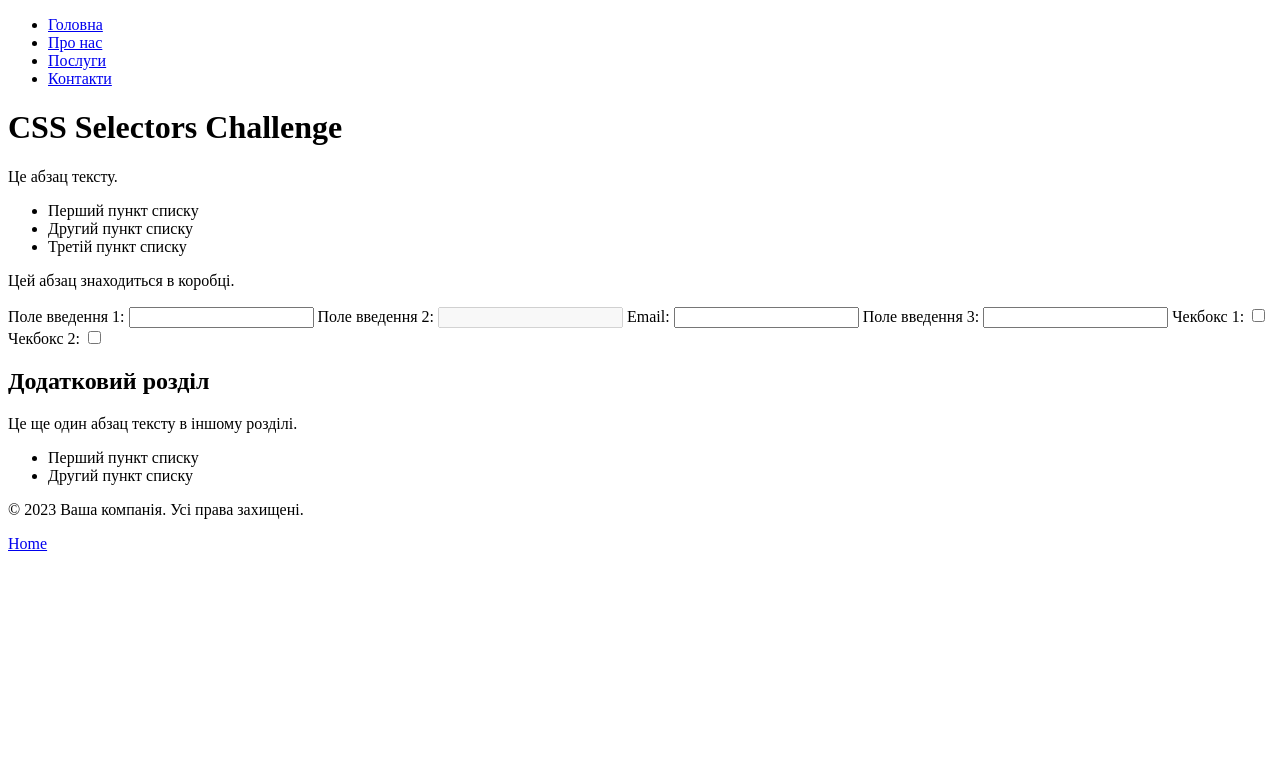
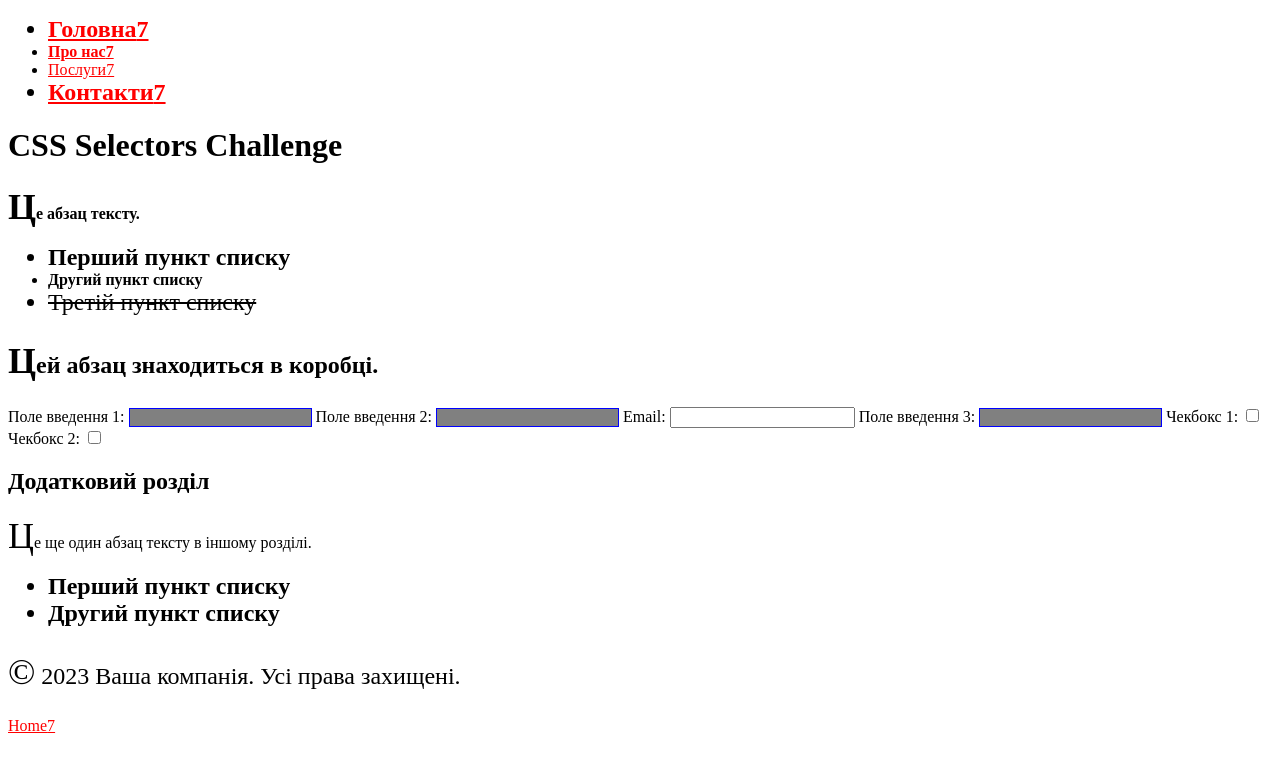
Before and after one commit to cinurri/web-design, a plain HTML site: page labs/lab2/lab2.html in a window 1280 px wide. Drawn offline with Linux system fonts and the light colour scheme.

Commit message:
lab2 done

```diff
--- a/labs/lab2/lab2.css
+++ b/labs/lab2/lab2.css
@@ -0,0 +1,64 @@
+li:first-child {
+    font-weight: bold;
+}
+
+a:last-child {
+    color: red;
+}
+
+input:disabled {
+    background-color: gray;
+}
+
+div > p {
+    font-weight: bold;
+}
+
+[href^="https"] {
+    color: green;
+}
+
+input[type="text"] {
+    border: 1px solid blue;
+}
+
+li:first-child,
+li:last-child {
+    font-size: 24px;
+}
+
+div p {
+    font-size: 16px;
+}
+
+input:checked {
+    background-color: lightblue;
+}
+
+li > a {
+    text-decoration: underline;
+}
+
+li:nth-child(even) {
+    font-weight: bold;
+}
+
+input[type="text"]:not(:disabled) {
+    background-color: gray;
+}
+
+p:first-child {
+    font-size: 24px;
+}
+
+.special + li {
+    text-decoration: line-through;
+}
+
+p::first-letter {
+    font-size: 36px;
+}
+
+a::after {
+    content: "7";
+}
--- a/labs/lab2/lab2.html
+++ b/labs/lab2/lab2.html
@@ -10,7 +10,7 @@
     <header>
         <nav>
             <ul>
-                <li><a href="#">Головна</a></li>
+                <li><a href="../index.html">Головна</a></li>
                 <li><a href="https://example.com">Про нас</a></li>
                 <li><a href="#">Послуги</a></li>
                 <li><a href="http://notrealsite.ua">Контакти</a></li>
@@ -53,7 +53,7 @@
     </section>
     <footer>
         <p>&copy; 2023 Ваша компанія. Усі права захищені.</p>
-        <a href="#">Home</a>
+        <a href="../index.html">Home</a>
     </footer>
 </body>
 </html>
```
